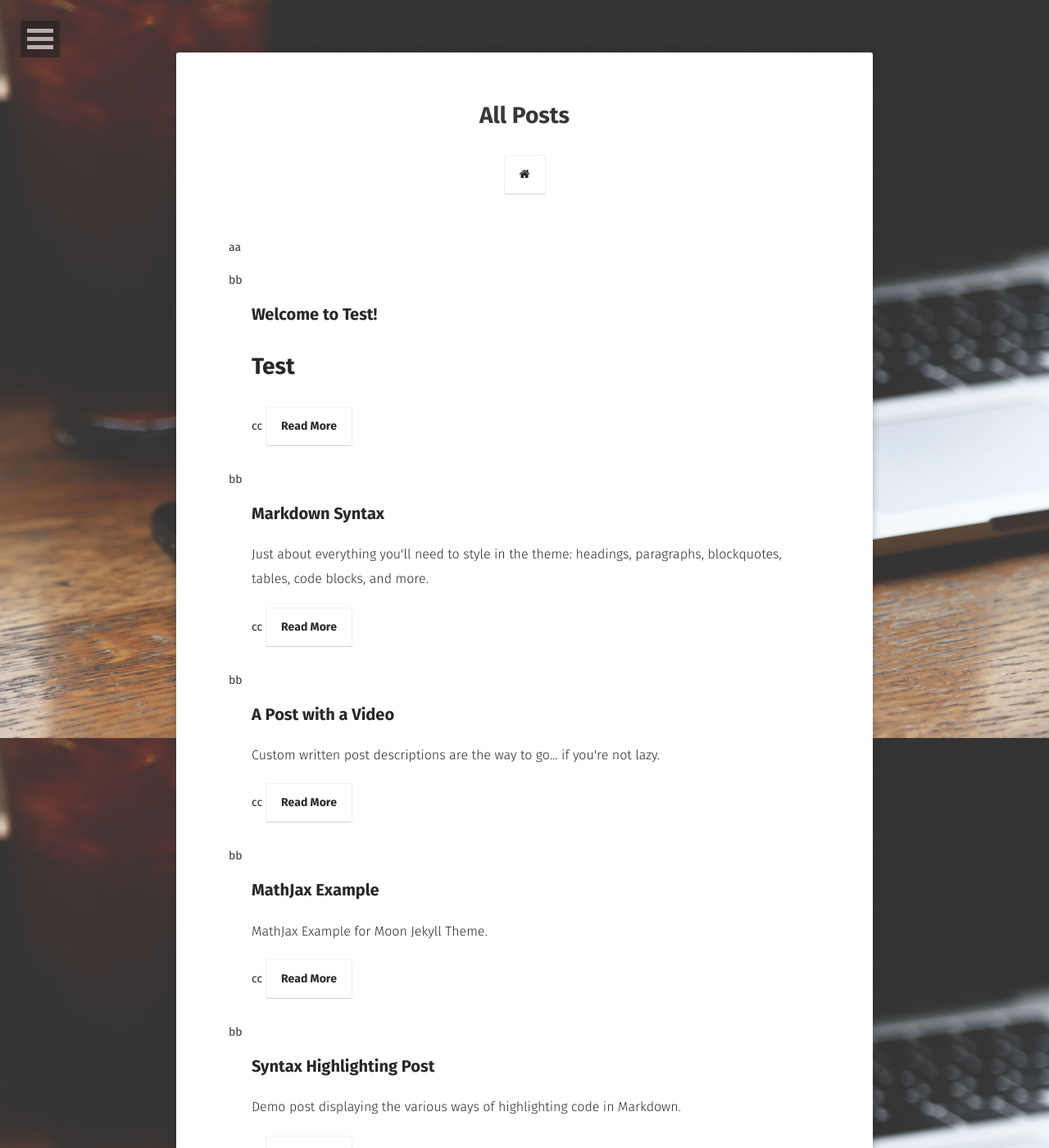
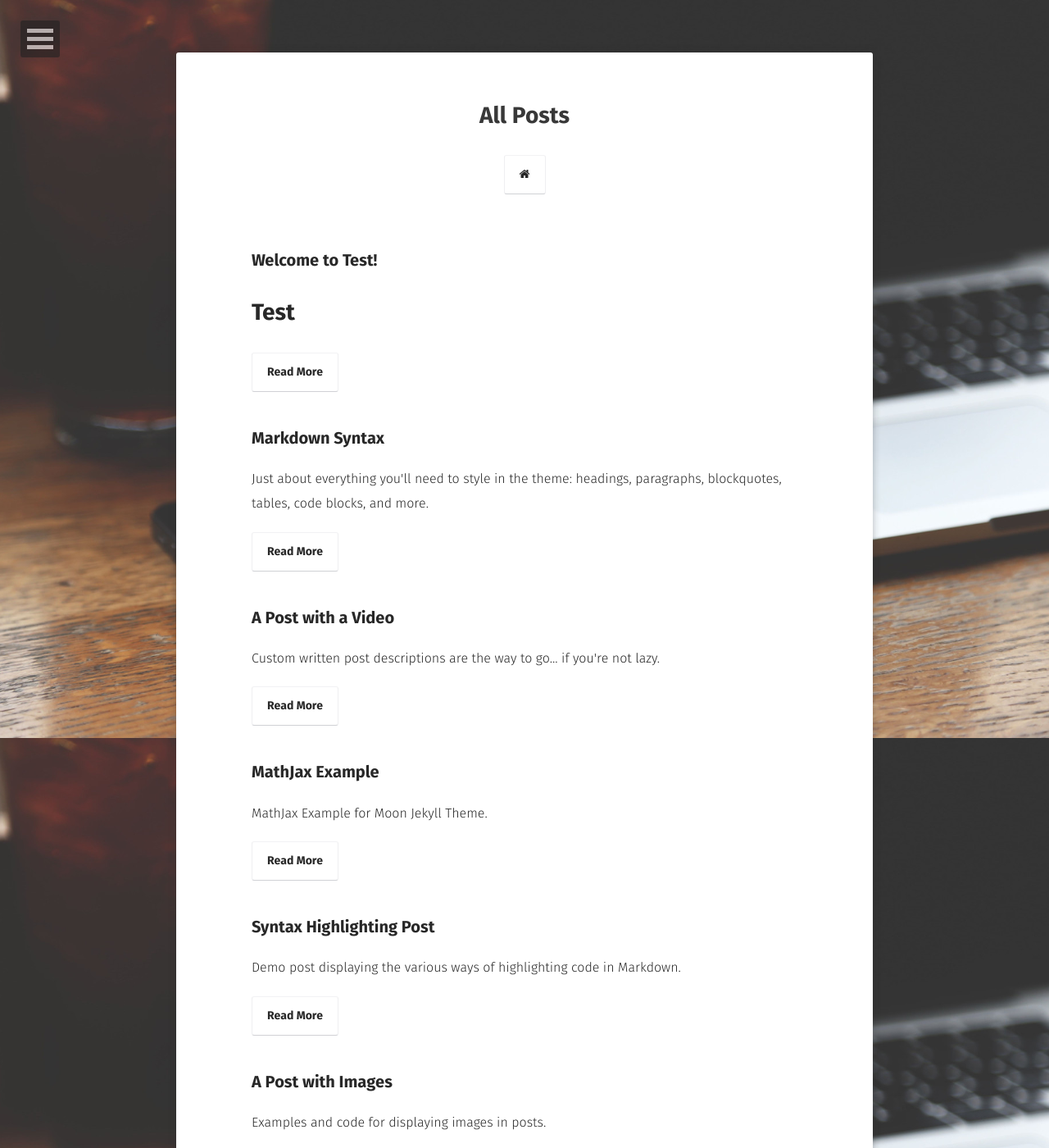
Before and after one commit to EdgeJH/exitst8.github.io, a Jekyll site: the page built from posts/index.md, in a window 1280 px wide and 1400 px high. Shown: the whole window at 82% size. Built offline with Jekyll 4.4.1, drawn with Linux system fonts in a browser that asks for light colours; some web fonts are replaced.

Commit message:
Update post-list.html

```diff
--- a/_layouts/post-list.html
+++ b/_layouts/post-list.html
@@ -22,13 +22,13 @@
                     </a>
                 </div>
                 <div class="post-list">
-                    aa
+
                     {% for post in site.posts %}
                         {% if post.project == null %}
-                    <ul>bb
+                    <ul>
                         <li class="wow fadeInLeft" data-wow-duration="1.5s">
                             <a class="zoombtn" href="{{ site.url }}{{ post.url }}">{{ post.title }}</a>
-                            <p>{{ post.excerpt }}</p>cc
+                            <p>{{ post.excerpt }}</p>
                             <a href="{{ site.url }}{{ post.url }}" class="btn zoombtn">Read More</a>
                         </li>
                     </ul>
```
